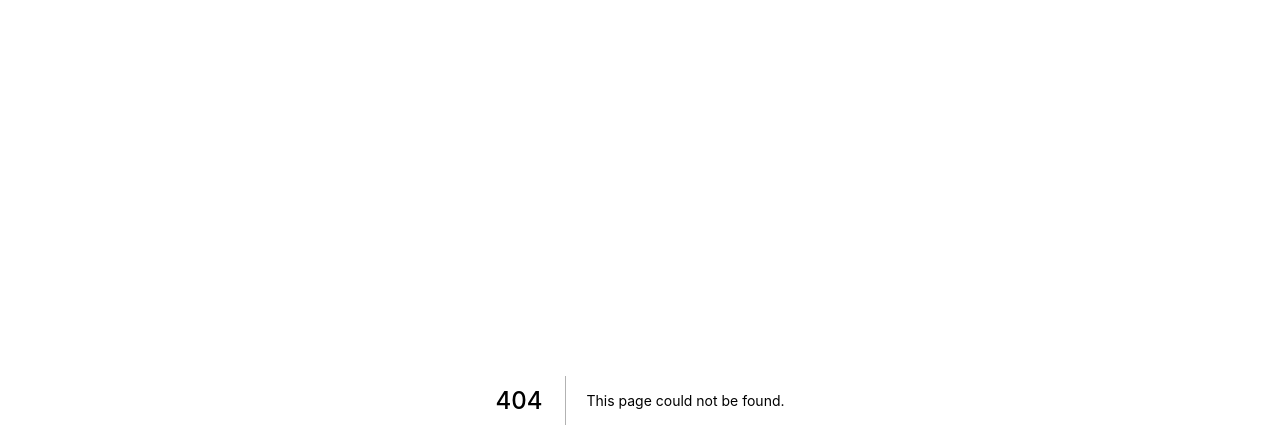
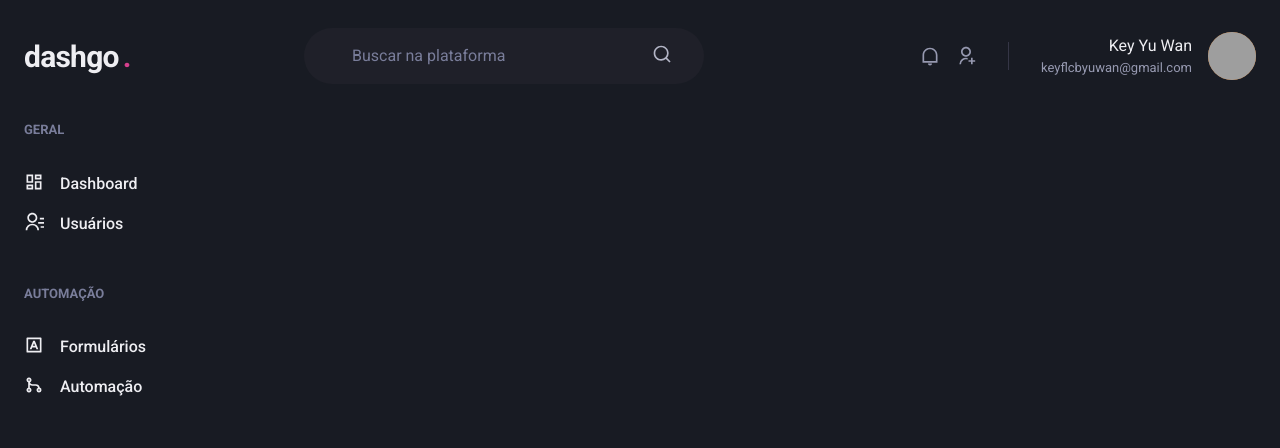
Before and after one commit to keyyuwan/DashGo, a Next.js app: page /dashboard in a window 1280 px wide. Before the commit this address had no page. Shown: the top 448 px of the page. Built offline with nearby package versions, Linux system fonts and the light colour scheme; grey boxes are pictures that could not be loaded.

Commit message:
signin + header + sidebar

```diff
--- a/package.json
+++ b/package.json
@@ -15,7 +15,8 @@
     "framer-motion": "^4.1.17",
     "next": "10.2.3",
     "react": "17.0.2",
-    "react-dom": "17.0.2"
+    "react-dom": "17.0.2",
+    "react-icons": "^4.2.0"
   },
   "devDependencies": {
     "@types/node": "^15.12.2",
--- /dev/null
+++ b/src/components/Header.tsx
@@ -0,0 +1,82 @@
+import { Flex, Text, Input, Icon, HStack, Box, Avatar } from "@chakra-ui/react";
+import {
+  RiNotificationLine,
+  RiSearchLine,
+  RiUserAddLine,
+} from "react-icons/ri";
+
+export function Header() {
+  return (
+    <Flex
+      as="header"
+      w="100%"
+      maxWidth={1480}
+      h="20"
+      mx="auto"
+      mt="4"
+      px="6"
+      align="center"
+    >
+      <Text fontSize="3xl" fontWeight="bold" letterSpacing="tight" w="64">
+        dashgo
+        <Text as="span" color="pink.500" ml="1">
+          .
+        </Text>
+      </Text>
+
+      <Flex
+        as="label"
+        flex="1"
+        py="4"
+        px="8"
+        ml="6"
+        maxWidth={400}
+        alignSelf="center"
+        color="gray.200"
+        position="relative"
+        bg="gray.800"
+        borderRadius="full"
+      >
+        <Input
+          color="gray.50"
+          variant="unstyled"
+          px="4"
+          mr="4"
+          placeholder="Buscar na plataforma"
+          _placeholder={{ color: "gray.400" }}
+        />
+        <Icon as={RiSearchLine} fontSize="20" />
+      </Flex>
+
+      <Flex align="center" ml="auto">
+        <HStack
+          spacing="4"
+          mx="8"
+          pr="8"
+          py="1"
+          color="gray.300"
+          borderRightWidth={1}
+          borderColor="gray.700"
+        >
+          <Icon as={RiNotificationLine} fontSize="20" />
+          <Icon as={RiUserAddLine} fontSize="20" />
+        </HStack>
+
+        <Flex align="center">
+          <Box mr="4" textAlign="right">
+            <Text>Key Yu Wan</Text>
+            <Text color="gray.300" fontSize="small">
+              keyflcbyuwan@gmail.com
+            </Text>
+          </Box>
+
+          <Avatar
+            size="md"
+            name="Key Yu Wan"
+            src="https://github.com/keyyuwan.png"
+          />
+        </Flex>
+      </Flex>
+    </Flex>
+  );
+}
--- /dev/null
+++ b/src/components/Sidebar.tsx
@@ -0,0 +1,54 @@
+import { Box, Stack, Text, Link, Icon } from "@chakra-ui/react";
+import {
+  RiDashboardLine,
+  RiContactsLine,
+  RiInputMethodLine,
+  RiGitMergeLine,
+} from "react-icons/ri";
+
+export function Sidebar() {
+  return (
+    <Box as="aside" w="64" mr="8">
+      <Stack spacing="12" align="flex-start">
+        <Box>
+          <Text fontSize="small" fontWeight="bold" color="gray.400">
+            GERAL
+          </Text>
+          <Stack spacing="4" mt="8" align="stretch">
+            <Link display="flex" align="center">
+              <Icon as={RiDashboardLine} fontSize="20" />
+              <Text ml="4" fontWeight="medium">
+                Dashboard
+              </Text>
+            </Link>
+            <Link display="flex" align="center">
+              <Icon as={RiContactsLine} fontSize="20" />
+              <Text ml="4" fontWeight="medium">
+                Usuários
+              </Text>
+            </Link>
+          </Stack>
+        </Box>
+        <Box>
+          <Text fontSize="small" fontWeight="bold" color="gray.400">
+            AUTOMAÇÃO
+          </Text>
+          <Stack spacing="4" mt="8" align="stretch">
+            <Link display="flex" align="center">
+              <Icon as={RiInputMethodLine} fontSize="20" />
+              <Text ml="4" fontWeight="medium">
+                Formulários
+              </Text>
+            </Link>
+            <Link display="flex" align="center">
+              <Icon as={RiGitMergeLine} fontSize="20" />
+              <Text ml="4" fontWeight="medium">
+                Automação
+              </Text>
+            </Link>
+          </Stack>
+        </Box>
+      </Stack>
+    </Box>
+  );
+}
--- /dev/null
+++ b/src/pages/dashboard.tsx
@@ -0,0 +1,16 @@
+import { Flex } from "@chakra-ui/react";
+
+import { Header } from "../components/Header";
+import { Sidebar } from "../components/Sidebar";
+
+export default function Dashboard() {
+  return (
+    <Flex direction="column" h="100vh">
+      <Header />
+
+      <Flex w="100%" my="6" maxWidth={1480} mx="auto" px="6">
+        <Sidebar />
+      </Flex>
+    </Flex>
+  );
+}
```
Also changed, not shown: src/components/Form/Input.tsx (added, +31 -0 lines), src/pages/index.tsx (+27 -2 lines), 1 other file (tests, documents, lock files or other folders).
